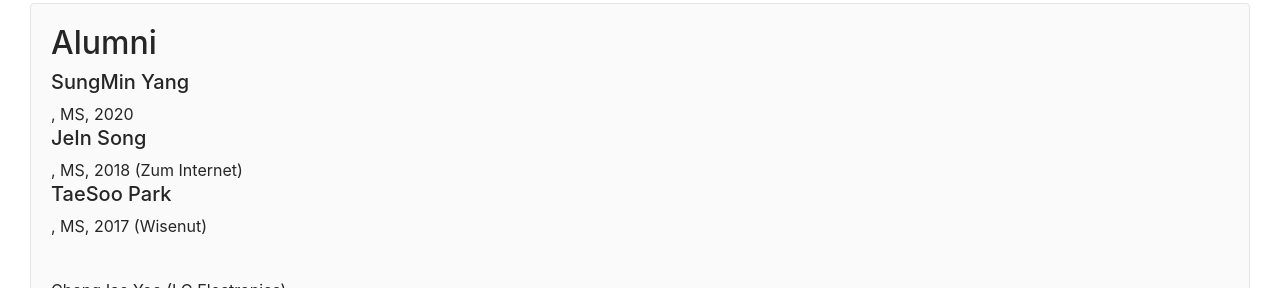
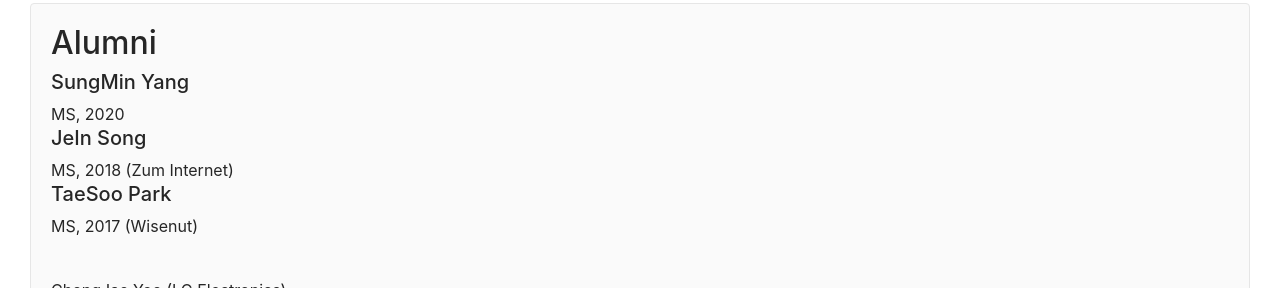
Before and after one commit to IDALab-Gachon/idalab, a React (Create React App) app: page /members in a window 1280 px wide. Shown: the part 1385-1673 px from the top of the page. Built offline with nearby package versions, Linux system fonts and the light colour scheme.

Commit message:
change memmbers layout

```diff
--- a/src/Pages/Members.js
+++ b/src/Pages/Members.js
@@ -106,9 +106,9 @@ const Members = () => {
       <MemWrapper>
         <h2>Alumni</h2>
         <ul className="list-unstyled">
-          <li><h5>SungMin Yang</h5>, MS, 2020</li>
-          <li><h5>JeIn Song</h5>, MS, 2018 (Zum Internet)</li>
-          <li><h5>TaeSoo Park</h5>, MS, 2017 (Wisenut)</li>
+          <li><h5>SungMin Yang</h5>MS, 2020</li>
+          <li><h5>JeIn Song</h5>MS, 2018 (Zum Internet)</li>
+          <li><h5>TaeSoo Park</h5>MS, 2017 (Wisenut)</li>
         </ul>
         <br/>
         <ul className="list-unstyled">
```
